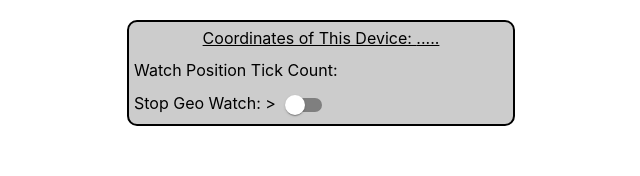
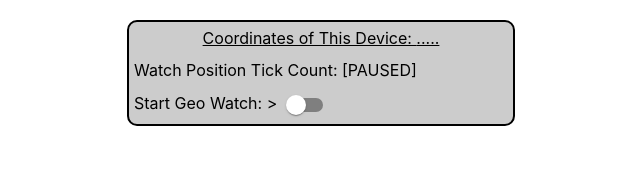
Before and after one commit to Shane-Geary/gs-location-routing-poc, a React (Create React App) app: page /requestbutton in a window 1280 px wide. Shown: the top 176 px of the page, without its empty margins (319-959 px from the left). Built offline with nearby package versions, Linux system fonts and the light colour scheme; no server answers.

Commit message:
Minor - Changed switch button to start with geo watch off until switched on

```diff
--- a/src/Hooks/useGeoLocationWatcher.js
+++ b/src/Hooks/useGeoLocationWatcher.js
@@ -2,7 +2,7 @@ import {useEffect, useState} from "react"
 
 import {useNavigate} from "react-router-dom"
 
-export const useGeoLocationWatcher = (stopGeoWatch) => {
+export const useGeoLocationWatcher = (startGeoWatch) => {
 
     const navigate = useNavigate()
 
@@ -29,17 +29,17 @@ export const useGeoLocationWatcher = (stopGeoWatch) => {
             setId(watchID)
         }
         let watchIDInterval = null
-        if(!stopGeoWatch) {
-            watchIDInterval = setInterval(geoWatchTimer, 3000)
+        if(startGeoWatch) {
+            watchIDInterval = setInterval(geoWatchTimer, 5000)
         }
         console.log(watchIDInterval)
 
         return () => {
             clearInterval(watchIDInterval)
-            navigator.geolocation.clearWatch(watchIDInterval)
+            navigator.geolocation.clearWatch(id)
             console.log('end watch')
         }
-    }, [stopGeoWatch])
+    }, [startGeoWatch])
 
     return {geoWatchID, id}
 }
--- a/src/Navigation.js
+++ b/src/Navigation.js
@@ -24,11 +24,11 @@ const Navigation = () => {
     const locationPermissionsMountedRef = useRef(false)
     const mapMountedRef = useRef(false)
 
-    const [stopGeoWatch, setStopGeoWatch] = useState(false)
+    const [startGeoWatch, setStartGeoWatch] = useState(false)
 
     const navigate = useNavigate()
 
-    const {geoWatchID, id} = useGeoLocationWatcher(stopGeoWatch)
+    const {geoWatchID, id} = useGeoLocationWatcher(startGeoWatch)
 
     useEffect(()=> {
         navigate('/requestbutton')
@@ -60,17 +60,13 @@ const Navigation = () => {
                         Coordinates of This Device: {geoWatchID ? [geoWatchID.coords.latitude, ',', geoWatchID.coords.longitude] : '.....'}
                     </div>
                     <div className={classes.tickerCopy}>
-                        Watch Position Tick Count: {id} {stopGeoWatch ? '[PAUSED]' : null}
+                       <span>Watch Position Tick Count:</span> <span className={classes.id}>{id}</span> {startGeoWatch ? '[5s interval]' : '[PAUSED]'}
                     </div>
                     <div className={classes.geoWatchSwitch}>
-                        {stopGeoWatch ? 'Start' : 'Stop'} Geo Watch: &gt;
+                        {startGeoWatch ? 'Stop' : 'Start'} Geo Watch: &gt;
                         <Switch
-                            // defaultChecked
                             onChange={() => {
-                                setStopGeoWatch(!stopGeoWatch)
-                                if(!stopGeoWatch) {
-                                    navigate('/requestbutton')
-                                }
+                                setStartGeoWatch(!startGeoWatch)
                             }}
                         />
                     </div>
@@ -87,7 +83,6 @@ const Navigation = () => {
 
 const useStyles = makeStyles()((_, props) => ({
     coordWrapper: {
-        position: 'relative',
         display: 'flex',
         flexDirection: 'column',
         justifyContent: 'center',
@@ -106,11 +101,14 @@ const useStyles = makeStyles()((_, props) => ({
     },
     tickerCopy: {
        textAlign: 'left',
-       marginLeft: '5px'
+       marginLeft: '5px',
     },
     geoWatchSwitch: {
         textAlign: 'left',
         marginLeft: '5px'
+    },
+    id: {
+        color: '#ED2290',
     }
 }))
 
--- a/src/RequestButton.js
+++ b/src/RequestButton.js
@@ -2,7 +2,7 @@ import {useNavigate} from "react-router-dom"
 
 // TODO: Have interval - at the start, register geo watch - at the end, de-register watch and run request - if that returns denied, re-route to LocationPermissions
 
-const RequestButton = ({geoWatchID}) => {
+const RequestButton = () => {
 
     const navigate = useNavigate()
 
```
